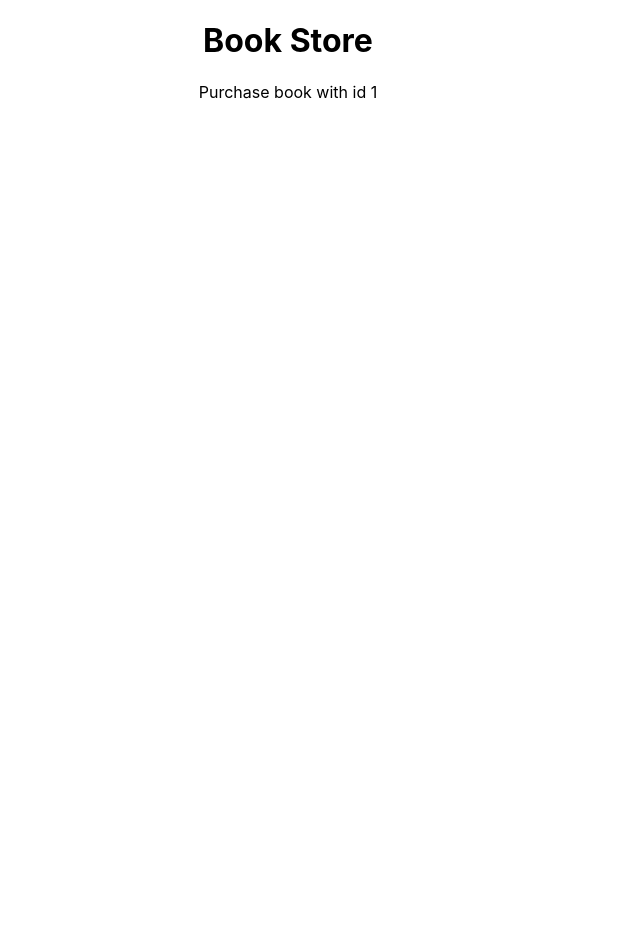
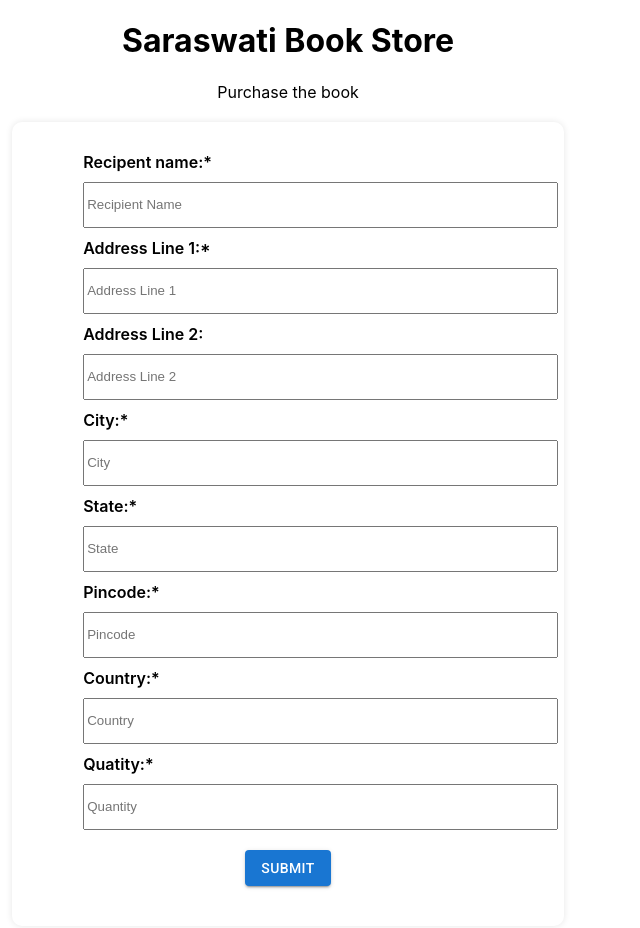
Before and after one commit to yashanandan/bookshop-ui, a React (Create React App) app: page /purchase/1 in a window 1280 px wide. Shown: the top 928 px of the page, without its empty margins (352-992 px from the left). Before the commit the page ends 800 px from the top, so only its background shows below. Built offline with nearby package versions, Linux system fonts and the light colour scheme.

Commit message:
Page to purchase  books

```diff
--- a/package.json
+++ b/package.json
@@ -16,6 +16,7 @@
     "prettier": "^2.6.2",
     "react": "^17.0.0",
     "react-dom": "^17.0.0",
+    "react-hook-form": "^7.30.0",
     "react-router-dom": "^6.3.0",
     "react-scripts": "3.4.4"
   },
--- /dev/null
+++ b/src/Address/NewAddress.css
@@ -0,0 +1,27 @@
+.form-item {
+    display: flex;
+    flex-direction: column;
+    align-items: flex-start;
+    width: 80%;
+    margin: auto;
+}
+
+.form-item label {
+    font-weight: 600;
+    margin: 10px 0;
+}
+
+.form-item input {
+    height: 40px;
+    width: 35em;
+}
+
+.form-item span {
+    color: red;
+    margin: 10px 0;
+    font-size: 14px;
+}
+
+form .MuiButton-contained {
+    margin: 20px 0;
+}
--- /dev/null
+++ b/src/Address/NewAddress.js
@@ -0,0 +1,99 @@
+import React from "react";
+import { useForm } from "react-hook-form";
+import Button from '@mui/material/Button';
+import "./NewAddress.css";
+
+function NewAddress(props) {
+  const {
+    register: address,
+    formState: { errors },
+    handleSubmit,
+  } = useForm();
+
+  const orderBook = (data) => {
+    const orderDetails = {
+      recipientName: data.recipientName,
+      address: {
+        lineNoOne: data.lineNoOne,
+        lineNoTwo: data.lineNoTwo,
+        city: data.city,
+        state: data.state,
+        pinCode: data.pincode,
+        country: data.country,
+      },
+      bookId: props.bookId,
+      quantity: data.quantity,
+    };
+    props.address(orderDetails);
+  };
+
+
+  //api call using the id to load book data
+  return (
+    <div>
+      <form onSubmit={handleSubmit(orderBook)} className="my-form">
+        <div className="form-item">
+          <label htmlFor="recipientName">Recipent name:*</label>
+          <input {...address("recipientName", { required: true })} placeholder="Recipient Name" />
+          {errors.recipientName && errors.recipientName.type === "required" && (
+            <span>This is required</span>
+          )}
+        </div>
+        <div className="form-item">
+          <label htmlFor="lineNoOne">Address Line 1:*</label>
+          <input {...address("lineNoOne", { required: true })}   placeholder="Address Line 1" />
+          {errors.lineNoOne && errors.lineNoOne.type === "required" && (
+            <span>This is required</span>
+          )}
+        </div>
+        <div className="form-item">
+          <label htmlFor="lineNoTwo">Address Line 2:</label>
+          <input {...address("lineNoTwo", { required: true })} placeholder="Address Line 2" />
+        </div>
+        <div className="form-item">
+          <label htmlFor="city">City:*</label>
+          <input {...address("city", { required: true })} placeholder="City" />
+          {errors.city && errors.city.type === "required" && (
+            <span>This is required</span>
+          )}
+        </div>
+
+        <div className="form-item">
+          <label htmlFor="city">State:*</label>
+          <input {...address("state", { required: true })} placeholder="State" />
+          {errors.state && errors.state.type === "required" && (
+            <span>This is required</span>
+          )}
+        </div>
+
+        <div className="form-item">
+          <label htmlFor="city">Pincode:*</label>
+          <input {...address("pincode", { required: true })} placeholder="Pincode" />
+          {errors.pincode && errors.pincode.type === "required" && (
+            <span>This is required</span>
+          )}
+        </div>
+
+        <div className="form-item">
+          <label htmlFor="city">Country:*</label>
+          <input {...address("country", { required: true })} placeholder="Country" />
+          {errors.country && errors.country.type === "required" && (
+            <span>This is required</span>
+          )}
+        </div>
+
+        <div className="form-item">
+          <label htmlFor="city">Quatity:*</label>
+          <input {...address("quantity", { required: true })} type="number" placeholder="Quantity" />
+          {errors.quantity && errors.quantity.type === "required" && (
+            <span>This is required</span>
+          )}
+        </div>
+
+        <Button variant="contained" type="submit">Submit</Button>
+      </form>
+    </div>
+  );
+}
+
+export default NewAddress;
--- a/src/App.js
+++ b/src/App.js
@@ -8,7 +8,7 @@ import Purchase from './Books/Purchase/Purchase'
 function App() {
     return (
         <div className="App">
-            <h1>Book Store</h1>
+            <h1>Saraswati Book Store</h1>
             <div className="App-layout">
                 <BrowserRouter>
                     <Routes>
--- a/src/Books/BookModel.js
+++ b/src/Books/BookModel.js
@@ -9,7 +9,7 @@ export default class BookModel {
     }
 
     static fetchAll = async (bookOrAuthorName = '') => {
-        const baseUrl = process.env.BASE_API_URL || `http://localhost:8080`;
+        const baseUrl = process.env.BASE_API_URL || `http://localhost:8080/api`;
         const url = `${baseUrl}/books?bookOrAuthorName=${bookOrAuthorName}`;
         const response = await axios.get(url, this.authHeaders());
         return response.data.map((book) => new BookModel(book));
--- a/src/Books/BooksTable.js
+++ b/src/Books/BooksTable.js
@@ -176,6 +176,10 @@ export default function BooksTable(props) {
 
   const navigate = useNavigate();
 
+  const purchaseBook = (book) => {
+    sessionStorage.setItem('bookName', book.title);
+    navigate(`/purchase/${book.id}`)
+  }
 
 
   return (
@@ -230,7 +234,7 @@ export default function BooksTable(props) {
                           {row.price}
                         </TableCell>
                         <TableCell align="center">
-                          <Button variant="contained" onClick={() => navigate(`/purchase/${row.id}`)}>Purchase</Button>
+                          <Button variant="contained" onClick={() => purchaseBook(row)}>Purchase</Button>
                         </TableCell>
                       </TableRow>
                     );
--- /dev/null
+++ b/src/Books/Purchase/Purchase.css
@@ -0,0 +1,27 @@
+.purchase-book-container {
+    margin: 20px 0;
+}
+
+.purchase-address-container {
+    box-shadow: 0 0px 7px rgb(0 0 0 / 10%);
+    max-width: 40vw;
+    margin: 20px auto;
+    padding: 20px;
+    border-radius: 10px;
+}
+
+.error-occurred {
+    margin: 10px;
+    font-size: 1.2rem;
+    font-weight: 600;
+    color: red;
+}
+
+.order-confirmed {
+    box-shadow: 0 0px 7px rgb(0 0 0 / 10%);
+    max-width: 30vw;
+    padding: 20px;
+    margin: auto;
+    line-height: 2;
+    font-size: 1.1rem;
+}
--- a/src/Books/Purchase/Purchase.js
+++ b/src/Books/Purchase/Purchase.js
@@ -1,15 +1,76 @@
-import React from 'react';
+import React, { useEffect } from "react";
 import { useParams } from "react-router-dom";
+import NewAddress from "./../../Address/NewAddress";
+import PurchaseService from "./Purchase.service";
+import { useNavigate } from "react-router-dom";
+import Button from '@mui/material/Button';
+import "./Purchase.css";
 
 function Purchase() {
-    let { id } = useParams();
+  let { id } = useParams();
+  const navigate = useNavigate();
+  const [bookName, setBookName] = React.useState("");
+  const [isErrorOccured, setIsErrorOccured] = React.useState(false);
+  const [orderDetails, setOrderDetails] = React.useState({
+    id: 0,
+    amount: 0,
+    quantity: 0,
+    currency: ''
+  });
+  const [showOrderDetails, setShowOrderDetails] = React.useState(false);
 
-    //api call using the id to load book data
-    return (
+  useEffect(() => {
+    const bookName = sessionStorage.getItem("bookName");
+    setBookName(bookName);
+  }, []);
+
+  const orderBook = async (orderDetails) => {
+    try {
+      setIsErrorOccured(false);
+      const orderedData = await PurchaseService.orderBook(orderDetails);
+      setShowOrderDetails(true);
+      setOrderDetails({
+          id: orderedData.id,
+          amount: orderedData.amount,
+          quantity: orderedData.quantity,
+          currency: orderedData.book?.price?.currency || 'INR'
+      });
+    } catch (error) {
+      setIsErrorOccured(true);
+    }
+  };
+
+  //api call using the id to load book data
+  return (
+    <div className="purchase-book-container">
+      {!showOrderDetails && (
         <div>
-            Purchase book with id {id}
+          Purchase the book <strong>{bookName}</strong>
         </div>
-    );
+      )}
+      {isErrorOccured && (
+        <div className="error-occurred">
+          Error Occurred Please try again later
+        </div>
+      )}
+
+      {showOrderDetails && (
+        <div className="order-confirmed">
+          <div>Your order placed successfully with ID - {orderDetails.id}</div>
+          <div>Please pay <strong> {orderDetails.currency} {orderDetails.amount} </strong> amount on delivery</div>
+          <div>
+            <Button variant="contained" onClick={() => navigate(`/`)}>Go To Home Page</Button>
+          </div>
+        </div>
+      )}
+
+      {!showOrderDetails && (
+        <div className="purchase-address-container">
+          <NewAddress bookId={id} address={orderBook} />
+        </div>
+      )}
+    </div>
+  );
 }
 
 export default Purchase;
--- /dev/null
+++ b/src/Books/Purchase/Purchase.service.js
@@ -0,0 +1,20 @@
+import axios from 'axios';
+
+export default class PurchaseService {
+    static orderBook = async (orderDetails) => {
+        const baseUrl = process.env.BASE_API_URL || `http://localhost:8080/api`;
+        const url = `${baseUrl}/orders`;
+        const result = await axios.post(url, orderDetails, this.authHeaders());
+        return result.data;
+    }
+
+
+    static authHeaders() {
+        return {
+            auth: {
+                username: 'test2@book.com',
+                password: 'test',
+            },
+        }
+    }
+}
```
Also changed, not shown: 2 other files (tests, documents, lock files or other folders).
